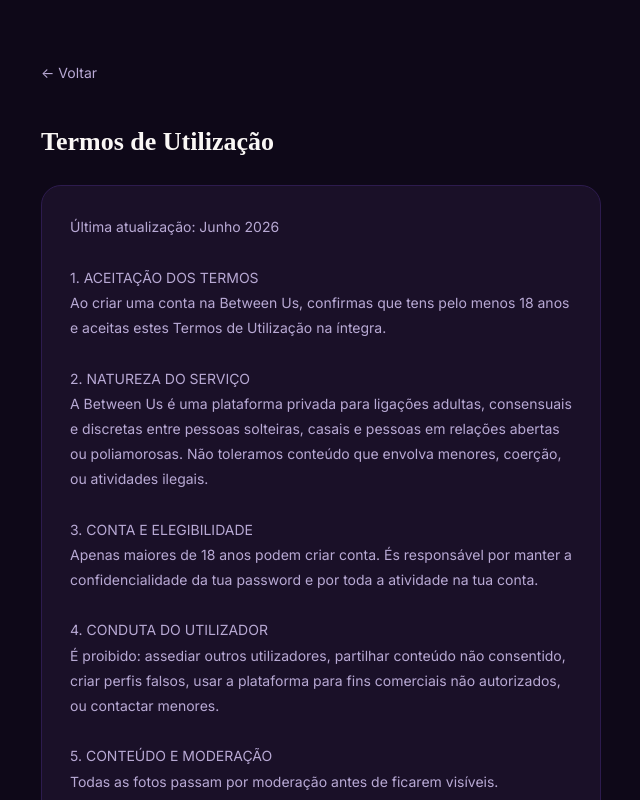
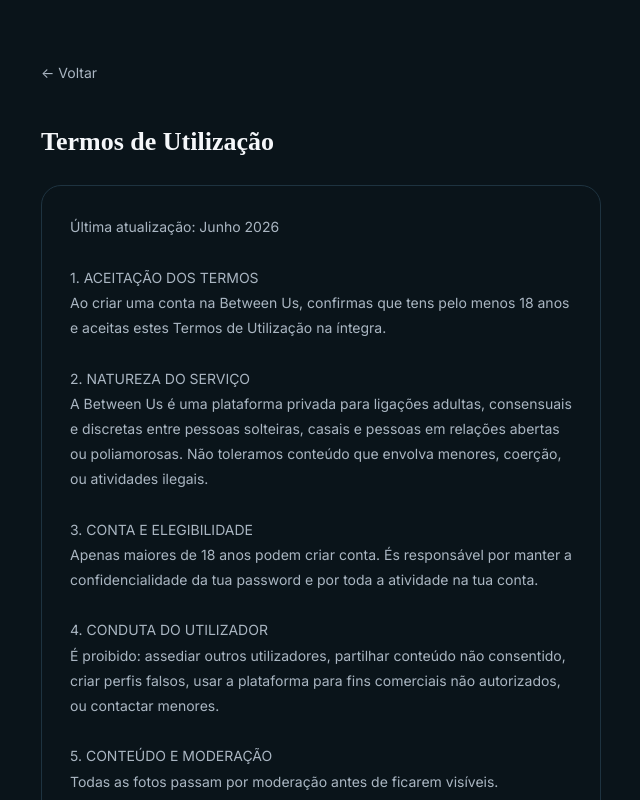
Before and after one commit to Bzuzinho/BetweenUs, a React (Vite) app in the folder client/: page /legal/1 in a window 1280 px wide. Shown: the top 800 px of the page, without its empty margins (319-959 px from the left). Built offline with nearby package versions, Linux system fonts and the light colour scheme; no server answers.

Commit message:
design(v3): apply Option 3 palette — dark teal + lavender

```diff
--- a/client/src/pages/LegalPage.jsx
+++ b/client/src/pages/LegalPage.jsx
@@ -1,9 +1,12 @@
 import { useParams, useNavigate } from 'react-router-dom'
 
-const colors = {
-  bg:'#0E0818', bgCard:'#1A1028', plum:'#2D1B4E',
-  accent:'#C9956B', rose:'#F2C4B8', lavLight:'#B8A9D4',
-  white:'#FAF7F5', muted:'#7A6E88'
+const C = {
+  bg:'#0A141A', surface:'#102129', elevated:'#172C36',
+  border:'#1E3340', input:'#0F1E26',
+  primary:'#B8A7FF', primaryDim:'rgba(184,167,255,0.12)',
+  text:'#F5F7FA', text2:'#AAB6C2', muted:'#7E8FA3',
+  success:'#4ADE80', successDim:'rgba(74,222,128,0.1)',
+  warning:'#FBBF24', danger:'#F87171', dangerDim:'rgba(248,113,113,0.1)',
 }
 
 const PAGES = {
@@ -111,20 +114,20 @@
   const doc = PAGES[page] || PAGES.terms
 
   return (
-    <div style={{ minHeight:'100vh', background:colors.bg, padding:'60px 20px 60px' }}>
+    <div style={{ minHeight:'100vh', background:C.bg, padding:'60px 20px 60px' }}>
       <div style={{ maxWidth:560, margin:'0 auto' }}>
         <button onClick={() => navigate(-1)}
-          style={{ background:'none', border:'none', color:colors.lavLight,
+          style={{ background:'none', border:'none', color:C.text2,
             fontSize:14, cursor:'pointer', marginBottom:24, padding:0 }}>
           ← Voltar
         </button>
         <h1 style={{ fontFamily:"'Playfair Display',serif", fontSize:26,
-          fontWeight:700, color:colors.white, marginBottom:24 }}>
+          fontWeight:700, color:C.text, marginBottom:24 }}>
           {doc.title}
         </h1>
-        <div style={{ background:colors.bgCard, border:`1px solid ${colors.plum}`,
+        <div style={{ background:C.bgCard, border:`1px solid ${C.border}`,
           borderRadius:20, padding:28 }}>
-          <div style={{ color:colors.lavLight, fontSize:14, lineHeight:1.8,
+          <div style={{ color:C.text2, fontSize:14, lineHeight:1.8,
             whiteSpace:'pre-line' }}>
             {doc.content}
           </div>
```
